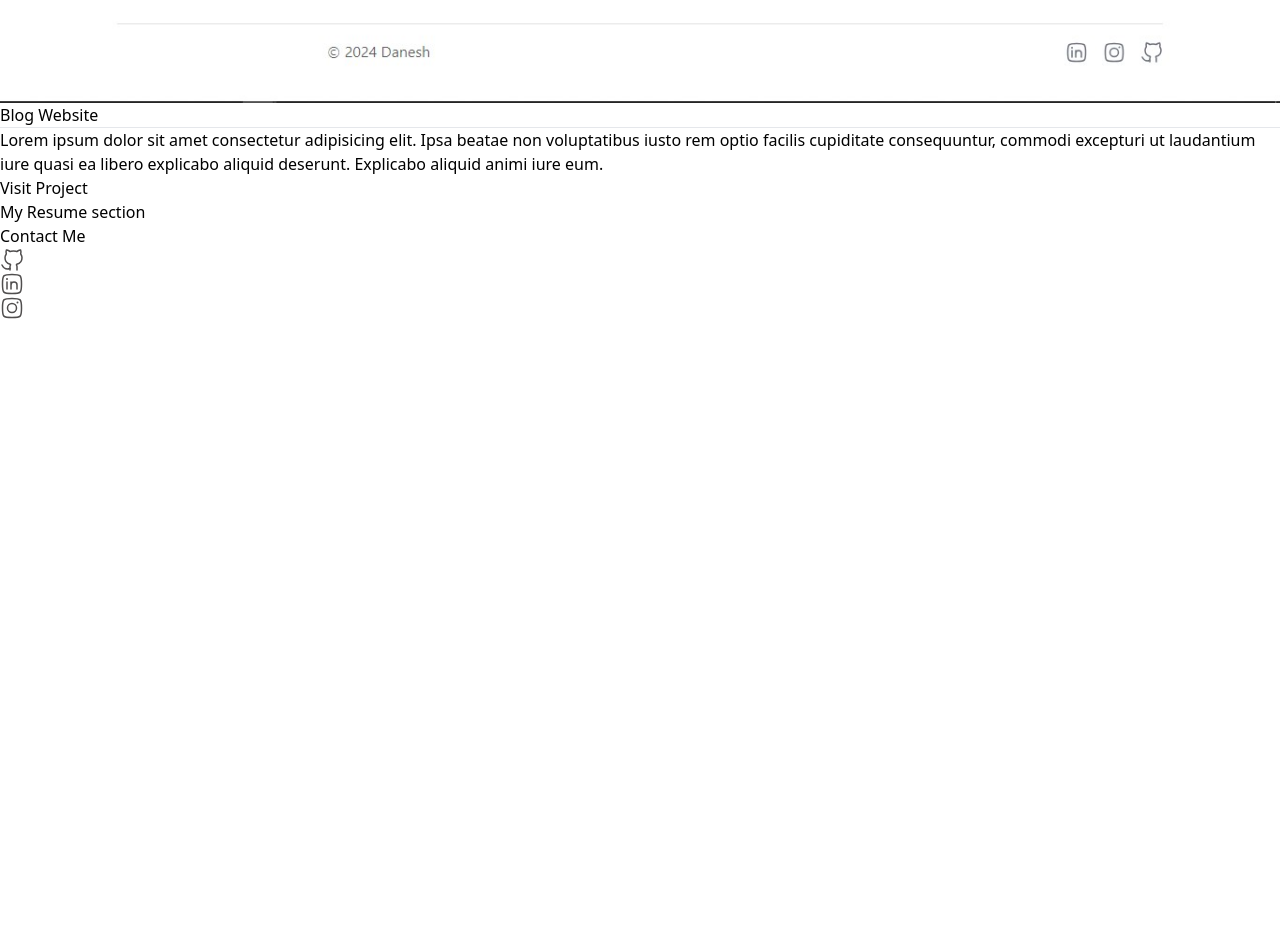
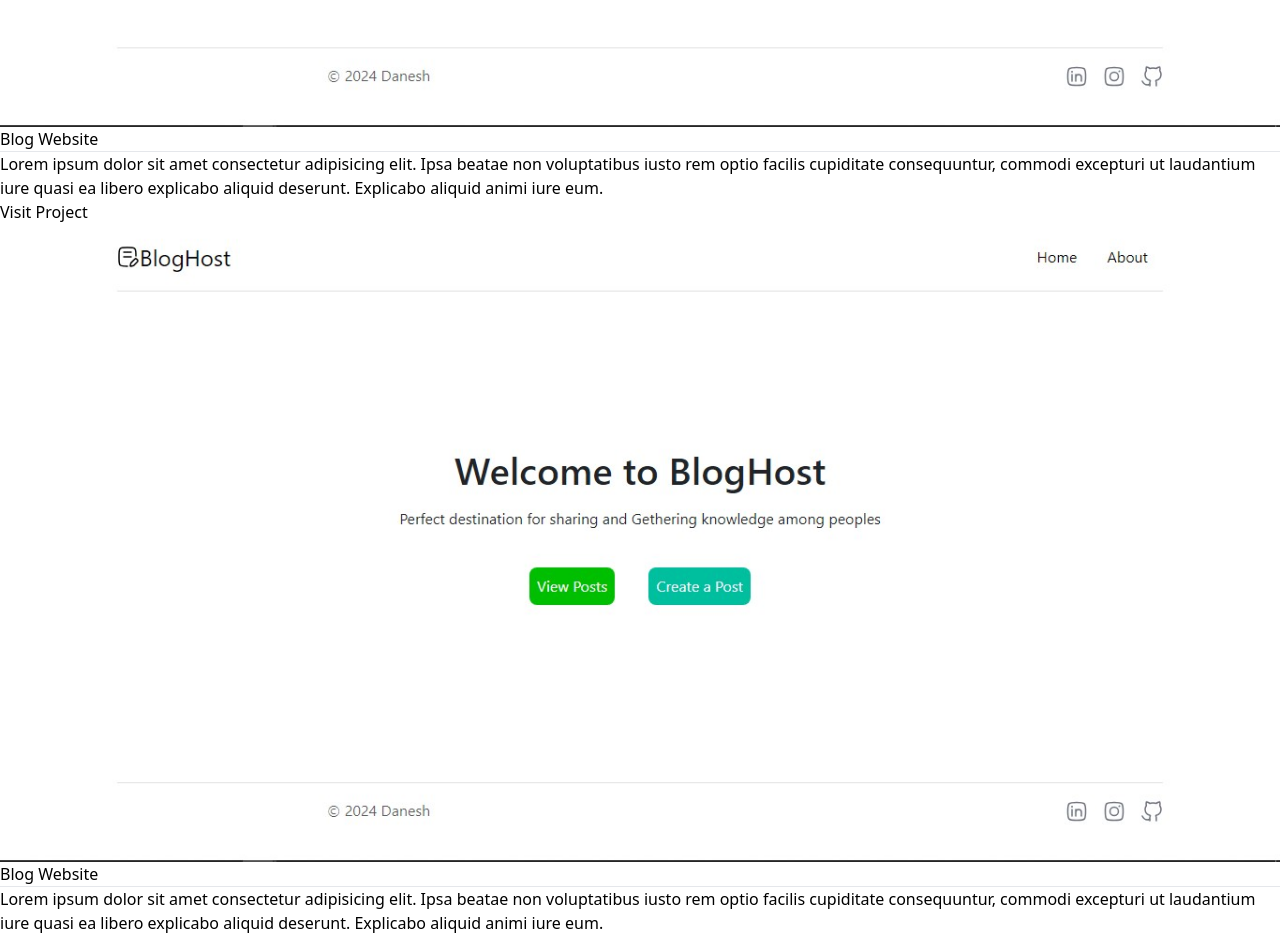
Before and after one commit to DaneshVerma/My-Portfolio, a React (Vite) app: page / in a window 1280 px wide. Shown: the part 1860-2797 px from the top of the page. Before the commit the page ends 2180 px from the top, so only its background shows below. Built offline with nearby package versions, Linux system fonts and the light colour scheme.

Commit message:
project section semi complete

```diff
--- a/src/components/Card.jsx
+++ b/src/components/Card.jsx
@@ -1,14 +1,20 @@
-function Card(props){
-    return (<div className="card w-72 p-3 rounded-md my-1  bg-slate-700 text-white ">
-        <div className="image my-2 border-slate-500 border-2 rounded-md">
-        <img className="rounded-md" src={props.img} alt="" /></div>
-        <p className="Title text-center font-bold">{props.name}</p>
-        <hr />
+function Card(props) {
+  return (
+    <div className="card min-w-72 h-96 p-3 rounded-md my-1  bg-slate-700 text-white ">
+      <div className="image my-2 border-slate-500 border-2 rounded-md">
+        <img className="rounded-md" src={props.img} alt="" />
+      </div>
+      <p className="Title text-center font-bold">{props.name}</p>
+      <hr className="mt-2" />
+      <div className="description h-32 overflow-y-auto">
         <p className="Description text-sm">{props.des}</p>
-        <div className="text-center m-1 pt-2">
-        <button className="bg-white text-black font-bold p-1 border-none rounded-md">Visit Project</button>
-        </div>
+      </div>
+      <div className="text-center my-2 pt-2">
+        <a href={props.link}><button className="bg-white text-black font-bold p-1 border-none rounded-md">
+          Visit Project
+        </button></a>
+      </div>
     </div>
-    )
+  );
 }
-export default Card
+export default Card;
--- a/src/components/Projects.jsx
+++ b/src/components/Projects.jsx
@@ -1,6 +1,5 @@
 import Card from "./Card";
 function Projects() {
-
   const projects = [
     {
       name: "Online Music Platform",
@@ -14,9 +13,19 @@ function Projects() {
       des: "Lorem ipsum dolor sit amet consectetur adipisicing elit. Ipsa beatae non voluptatibus iusto rem optio facilis cupiditate consequuntur, commodi excepturi ut laudantium iure quasi ea libero explicabo aliquid deserunt. Explicabo aliquid animi iure eum.",
       link: "https://bloghost-3ehk.onrender.com/",
     },
+    {
+      name: "Blog Website",
+      img: `src/assets/Projects/bloghost.jpg`,
+      des: "Lorem ipsum dolor sit amet consectetur adipisicing elit. Ipsa beatae non voluptatibus iusto rem optio facilis cupiditate consequuntur, commodi excepturi ut laudantium iure quasi ea libero explicabo aliquid deserunt. Explicabo aliquid animi iure eum.",
+      link: "https://bloghost-3ehk.onrender.com/",
+    },
   ];
   return (
-    <div className="Projects bg-white mx-4 my-2">
+    <div className="Projects ">
+      <div className="intro h-10 rounded-md mx-4 mt-2 p-1 bg-white border-2 border-slate-500 text-center font-bold">
+      Projects i did From Scratch
+        </div>
+      <div className="h-[26rem] flex flex-col items-center rounded-md overflow-x-auto bg-white mx-4 my-2">
         {projects.map((e, index) => (
           <Card
             key={index}
@@ -26,6 +35,7 @@ function Projects() {
             link={e.link}
           />
         ))}
+      </div>
     </div>
   );
 }
--- a/src/components/Resume.jsx
+++ b/src/components/Resume.jsx
@@ -1,11 +1,13 @@
 function Resume() {
   return (
     <div className="resume bg-slate-700 py-2 ">
-    <div className="card rounded-md bg-white mx-4 ">
-      <span className="p-1 flex
-      justify-center">
-        My Resume section
-      </span>
+    <div className=" rounded-md bg-white mx-4 ">
+      <p className="text-center font-bold">
+        My Resume
+      </p>
+      <div className="resume">
+        <img src="" alt="" />
+      </div>
     </div>
         </div>
   );
```
